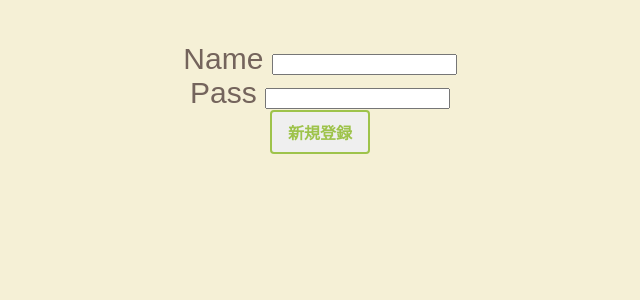
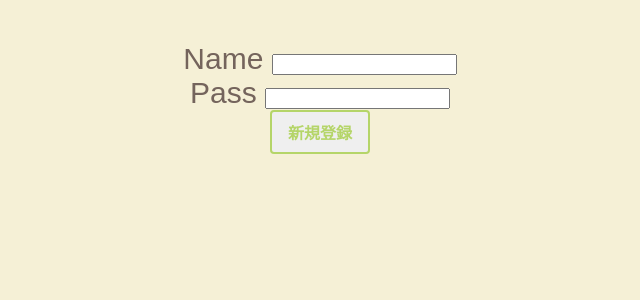
Before and after one commit to Sugar38Spice/asunaro, a Flask app: template templates/new.html in a window 1280 px wide. Shown: the part 125-425 px from the top of the page, without its empty margins (320-960 px from the left). Run offline with Flask 2, Linux system fonts and the light colour scheme; the template is opened without the code that fills it, so the values that code supplies are empty.

Commit message:
ボタンの変更2

```diff
--- a/static/new.css
+++ b/static/new.css
@@ -26,9 +26,9 @@ button{
 	display: inline-block;
   max-width: 180px;
   text-align: left;
-  border: 2px solid #9ec34b;
+  border: 2px solid #B5D569;
   font-size: 16px;
-  color: #9ec34b;
+  color: #B5D569;
   text-decoration: none;
   font-weight: bold;
   padding: 8px 16px;
```
